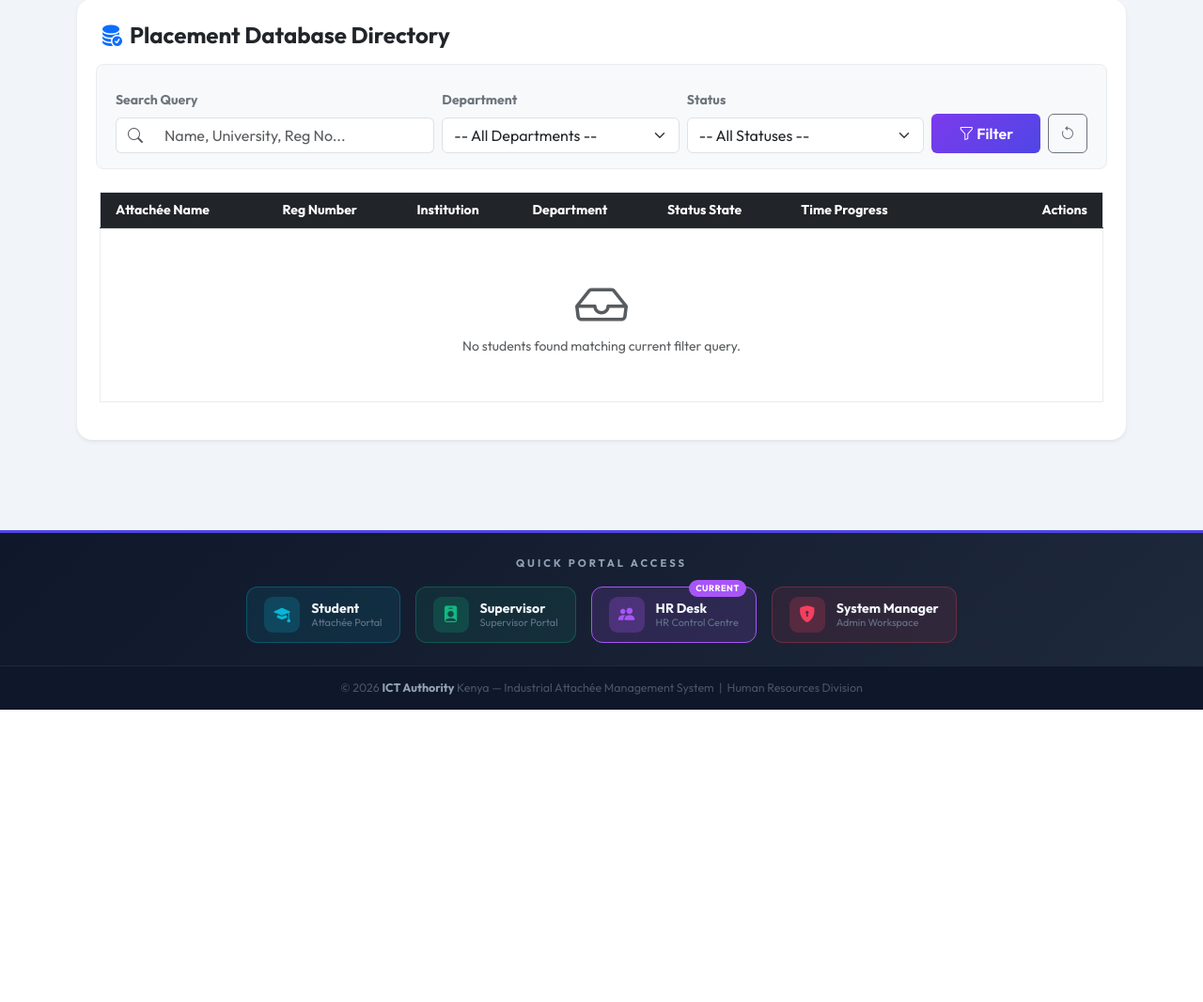
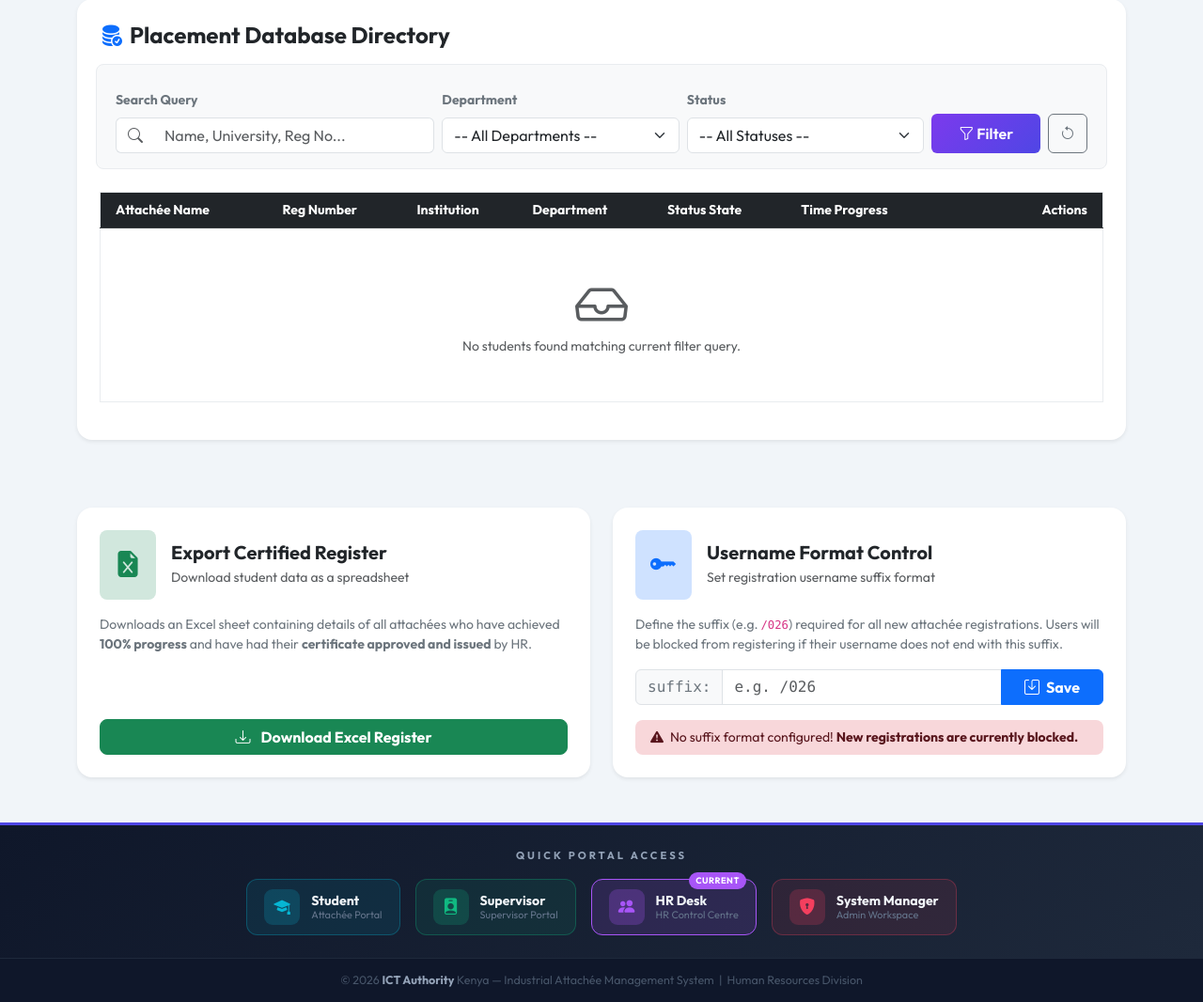
Before and after one commit to OsanoDavid/ICTA-ATTACHEES, a Django app: page /hr/ in a window 1280 px wide. Shown: the part 989-2055 px from the top of the page at 94% size. Before the commit the page ends 1744 px from the top, so only its background shows below. Run offline with Django 5.2, Linux system fonts and the light colour scheme; the visitor is signed in with stand-in values (Sample User, id 1); data comes from the database, SQL or seed files in the repository; data that the repository does not hold is empty.

Commit message:
feat: Add Excel export of certified attachees and username suffix format control for HR

```diff
--- a/core/models.py
+++ b/core/models.py
@@ -393,3 +393,28 @@ def execute_algorithmic_schedule(sender, instance, **kwargs):
 def execute_algorithmic_schedule_m2m(sender, instance, action, **kwargs):
     if action in ['post_add', 'post_remove', 'post_clear']:
         execute_algorithmic_schedule(sender=RosterConfiguration, instance=instance)
+
+
+# -----------------------------------------------------------------------
+# HR Registration Format Control
+# A single-row config table. HR sets the username suffix (e.g. /026).
+# If no row exists, registration is BLOCKED until HR configures it.
+# -----------------------------------------------------------------------
+class RegistrationConfig(models.Model):
+    username_suffix = models.CharField(
+        max_length=50,
+        help_text="Suffix that every new attachée username must end with. E.g.  /026"
+    )
+    updated_at = models.DateTimeField(auto_now=True)
+
+    class Meta:
+        verbose_name = "Registration Configuration"
+        verbose_name_plural = "Registration Configurations"
+
+    def __str__(self):
+        return f"Registration Suffix: {self.username_suffix}"
+
+    @classmethod
+    def get_config(cls):
+        """Return the single active config row, or None if not set."""
+        return cls.objects.first()
--- a/core/templates/core/hr_dashboard.html
+++ b/core/templates/core/hr_dashboard.html
@@ -470,6 +470,79 @@
         </div>
     </div>
 
+    <!-- EXCEL SHEET DOWNLOAD & REGISTRATION CONFIGURATION PANEL -->
+    <div class="container mt-4">
+        <div class="row g-4">
+            <!-- Excel Export Card -->
+            <div class="col-md-6">
+                <div class="card border-0 shadow-sm rounded-4 h-100">
+                    <div class="card-body p-4 d-flex flex-column justify-content-between">
+                        <div>
+                            <div class="d-flex align-items-center mb-3">
+                                <div class="bg-success-subtle p-3 rounded-3 me-3">
+                                    <i class="bi bi-file-earmark-excel-fill text-success fs-3"></i>
+                                </div>
+                                <div>
+                                    <h5 class="fw-bold mb-1">Export Certified Register</h5>
+                                    <p class="text-muted small mb-0">Download student data as a spreadsheet</p>
+                                </div>
+                            </div>
+                            <p class="text-secondary small">
+                                Downloads an Excel sheet containing details of all attachées who have achieved <strong>100% progress</strong> and have had their <strong>certificate approved and issued</strong> by HR.
+                            </p>
+                        </div>
+                        <div class="mt-4">
+                            <a href="{% url 'hr_export_certified_excel' %}" class="btn btn-success fw-bold w-100 py-2.5 rounded-3">
+                                <i class="bi bi-download me-2"></i> Download Excel Register
+                            </a>
+                        </div>
+                    </div>
+                </div>
+            </div>
+
+            <!-- Username Suffix Format Card -->
+            <div class="col-md-6">
+                <div class="card border-0 shadow-sm rounded-4 h-100">
+                    <div class="card-body p-4">
+                        <div class="d-flex align-items-center mb-3">
+                            <div class="bg-primary-subtle p-3 rounded-3 me-3">
+                                <i class="bi bi-key-fill text-primary fs-3"></i>
+                            </div>
+                            <div>
+                                <h5 class="fw-bold mb-1">Username Format Control</h5>
+                                <p class="text-muted small mb-0">Set registration username suffix format</p>
+                            </div>
+                        </div>
+                        <p class="text-secondary small mb-3">
+                            Define the suffix (e.g. <code>/026</code>) required for all new attachée registrations.
+                            Users will be blocked from registering if their username does not end with this suffix.
+                        </p>
+                        <form action="{% url 'hr_save_registration_config' %}" method="POST">
+                            {% csrf_token %}
+                            <div class="input-group mb-3">
+                                <span class="input-group-text bg-light text-secondary font-monospace" id="suffix-addon">suffix:</span>
+                                <input type="text" name="username_suffix" class="form-control font-monospace" placeholder="e.g. /026" value="{{ reg_config.username_suffix|default:'' }}" aria-describedby="suffix-addon" required>
+                                <button class="btn btn-primary fw-bold px-4" type="submit">
+                                    <i class="bi bi-save me-1"></i> Save
+                                </button>
+                            </div>
+                        </form>
+                        {% if reg_config %}
+                            <div class="alert alert-info py-2 px-3 mb-0 rounded-3 small border-0 bg-info-subtle text-info-emphasis">
+                                <i class="bi bi-info-circle-fill me-1"></i> Active rule: New attachée usernames must end with <strong>"{{ reg_config.username_suffix }}"</strong>.
+                            </div>
+                        {% else %}
+                            <div class="alert alert-danger py-2 px-3 mb-0 rounded-3 small border-0 bg-danger-subtle text-danger-emphasis">
+                                <i class="bi bi-exclamation-triangle-fill me-1"></i> No suffix format configured! <strong>New registrations are currently blocked.</strong>
+                            </div>
+                        {% endif %}
+                    </div>
+                </div>
+            </div>
+        </div>
+    </div>
+
+
     <!-- MODAL: ADD ATTACHEE DIRECTLY -->
     <div class="modal fade" id="addAttacheeModal" tabindex="-1" aria-labelledby="addAttacheeModalLabel" aria-hidden="true">
         <div class="modal-dialog modal-lg">
--- a/core/urls.py
+++ b/core/urls.py
@@ -36,6 +36,8 @@ urlpatterns = [
     path('hr/edit-attachee/<int:profile_id>/', views.hr_edit_attachee, name='hr_edit_attachee'),
     path('hr/delete-attachee/<int:profile_id>/', views.hr_delete_attachee, name='hr_delete_attachee'),
     path('hr/issue-certificate/<int:profile_id>/', views.hr_issue_certificate, name='hr_issue_certificate'),
+    path('hr/export-certified/', views.hr_export_certified_excel, name='hr_export_certified_excel'),
+    path('hr/registration-config/', views.hr_save_registration_config, name='hr_save_registration_config'),
     path('attachee/certificate/', views.attachee_certificate, name='attachee_certificate'),
     path('attachee/certificate/pdf/', views.certificate_pdf, name='certificate_pdf'),
 
--- a/core/views.py
+++ b/core/views.py
@@ -1,6 +1,6 @@
 import datetime
 from datetime import timedelta
-from django.http import JsonResponse
+from django.http import JsonResponse, HttpResponse
 from django.utils import timezone
 from django.conf import settings
 from django.core.mail import send_mail
@@ -20,7 +20,8 @@ from .models import (
     FinalAssessment,
     GeneratedShift,
     WeeklyLog,
-    RosterConfiguration
+    RosterConfiguration,
+    RegistrationConfig
 )
 from .forms import WeeklyLogForm, AttacheeRegistrationForm
 from .utils import generate_weekly_shifts
@@ -157,6 +158,10 @@ def register_view(request):
     # Fetch only verified departments for the initial dropdown select choices
     departments = Department.objects.filter(is_verified=True)
 
+    # Fetch the suffix config
+    config = RegistrationConfig.get_config()
+    username_suffix_hint = config.username_suffix.strip() if config else None
+
     if request.method == 'POST':
         form = AttacheeRegistrationForm(request.POST, departments=departments)
         if form.is_valid():
@@ -176,7 +181,9 @@ def register_view(request):
     return render(request, 'core/register.html', {
         'departments': departments,
         'form': form,
+        'username_suffix_hint': username_suffix_hint,
     })
+
 
 @login_required
 def admin_pending_count_view(request):
@@ -1058,6 +1065,8 @@ def hr_dashboard(request):
             else:
                 profile.progress_percent = int((elapsed_days / total_days) * 100) if total_days > 0 else 0
 
+    reg_config = RegistrationConfig.get_config()
+
     context = {
         'total_attachees': total_attachees,
         'pending_hr_count': pending_hr_count,
@@ -1071,6 +1080,7 @@ def hr_dashboard(request):
         'q': q,
         'selected_dept': selected_dept,
         'selected_status': selected_status,
+        'reg_config': reg_config,
     }
     return render(request, 'core/hr_dashboard.html', context)
 
@@ -1386,3 +1396,86 @@ def certificate_pdf(request):
     response = HttpResponse(buffer, content_type='application/pdf')
     response['Content-Disposition'] = f'attachment; filename="{filename}"'
     return response
+
+
+@login_required
+def hr_export_certified_excel(request):
+    import openpyxl
+    if request.user.role != 'HR' and not request.user.is_superuser:
+        messages.error(request, "Access Denied: HR clearance required.")
+        return redirect('login_view')
+
+    wb = openpyxl.Workbook()
+    ws = wb.active
+    ws.title = "Certified Attachees"
+
+    # Define headers
+    headers = [
+        "Full Name", "Gender", "National ID", "Email",
+        "Start Date", "End Date", "Course",
+        "University", "Department", "Registration Number"
+    ]
+    ws.append(headers)
+
+    profiles = AttacheeProfile.objects.filter(certificate_approved=True).select_related('department', 'user')
+
+    today = timezone.now().date()
+    for profile in profiles:
+        progress_percent = 0
+        if profile.attachment_start_date and profile.attachment_end_date:
+            total_days = (profile.attachment_end_date - profile.attachment_start_date).days
+            elapsed_days = (today - profile.attachment_start_date).days
+            if elapsed_days < 0:
+                progress_percent = 0
+            elif elapsed_days > total_days:
+                progress_percent = 100
+            else:
+                progress_percent = int((elapsed_days / total_days) * 100) if total_days > 0 else 0
+        else:
+            progress_percent = 0
+
+        # Account with 100% progress and issued certificate
+        if progress_percent == 100:
+            ws.append([
+                profile.full_name,
+                profile.get_gender_display(),
+                profile.national_id or "",
+                profile.user.email,
+                profile.attachment_start_date.strftime('%Y-%m-%d') if profile.attachment_start_date else "",
+                profile.attachment_end_date.strftime('%Y-%m-%d') if profile.attachment_end_date else "",
+                profile.course_name,
+                profile.institution,
+                profile.department.name if profile.department else "",
+                profile.registration_number
+            ])
+
+    response = HttpResponse(
+        content_type='application/vnd.openxmlformats-officedocument.spreadsheetml.sheet'
+    )
+    response['Content-Disposition'] = 'attachment; filename="certified_attachees.xlsx"'
+    wb.save(response)
+    return response
+
+
+@login_required
+def hr_save_registration_config(request):
+    if request.user.role != 'HR' and not request.user.is_superuser:
+        messages.error(request, "Access Denied: HR clearance required.")
+        return redirect('login_view')
+
+    if request.method == 'POST':
+        suffix = request.POST.get('username_suffix', '').strip()
+        if not suffix:
+            messages.error(request, "Username suffix cannot be empty.")
+            return redirect('hr_dashboard')
+
+        config = RegistrationConfig.objects.first()
+        if config:
+            config.username_suffix = suffix
+            config.save()
+        else:
+            RegistrationConfig.objects.create(username_suffix=suffix)
+
+        messages.success(request, f"Registration username suffix constraint updated to '{suffix}' successfully.")
+
+    return redirect('hr_dashboard')
```
Also changed, not shown: core/admin.py (+7 -1 lines), core/forms.py (+22 -2 lines), core/templates/core/register.html (+9 -0 lines), core/migrations/0016_registrationconfig.py (added).
